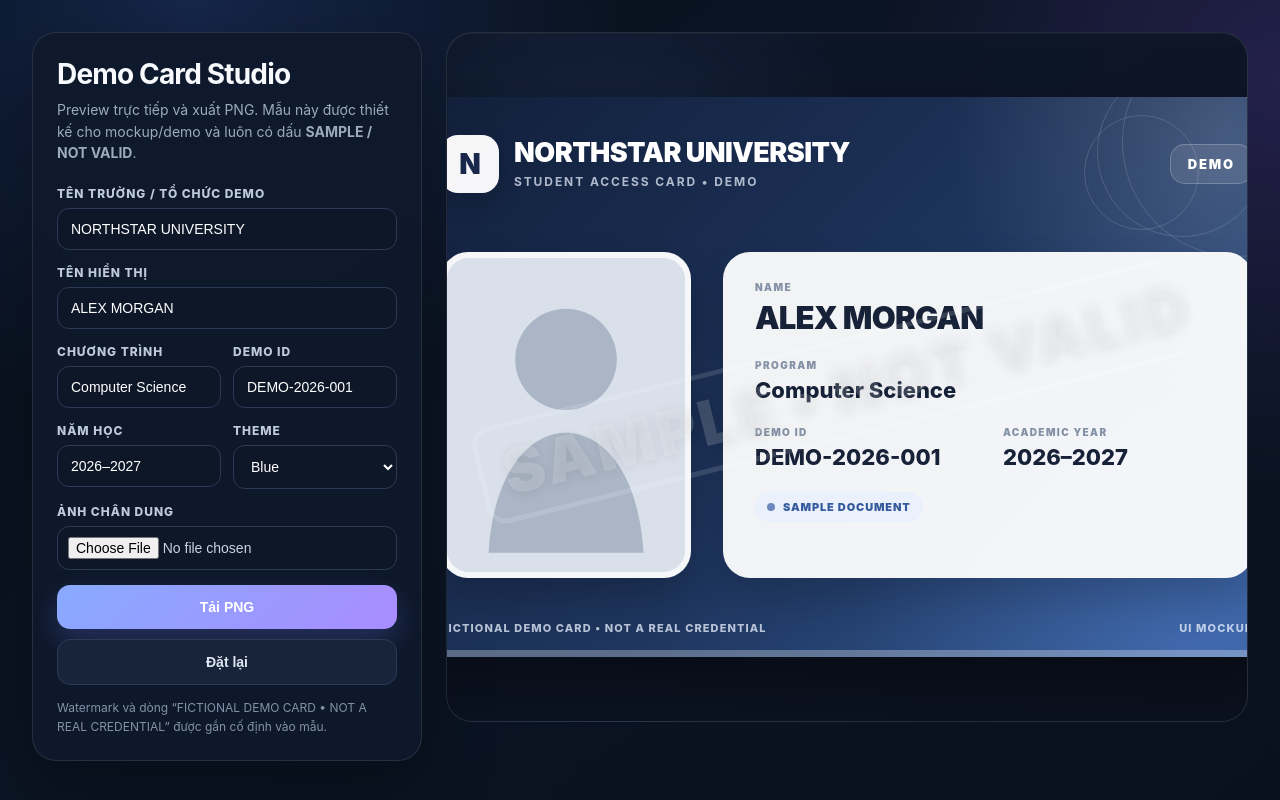
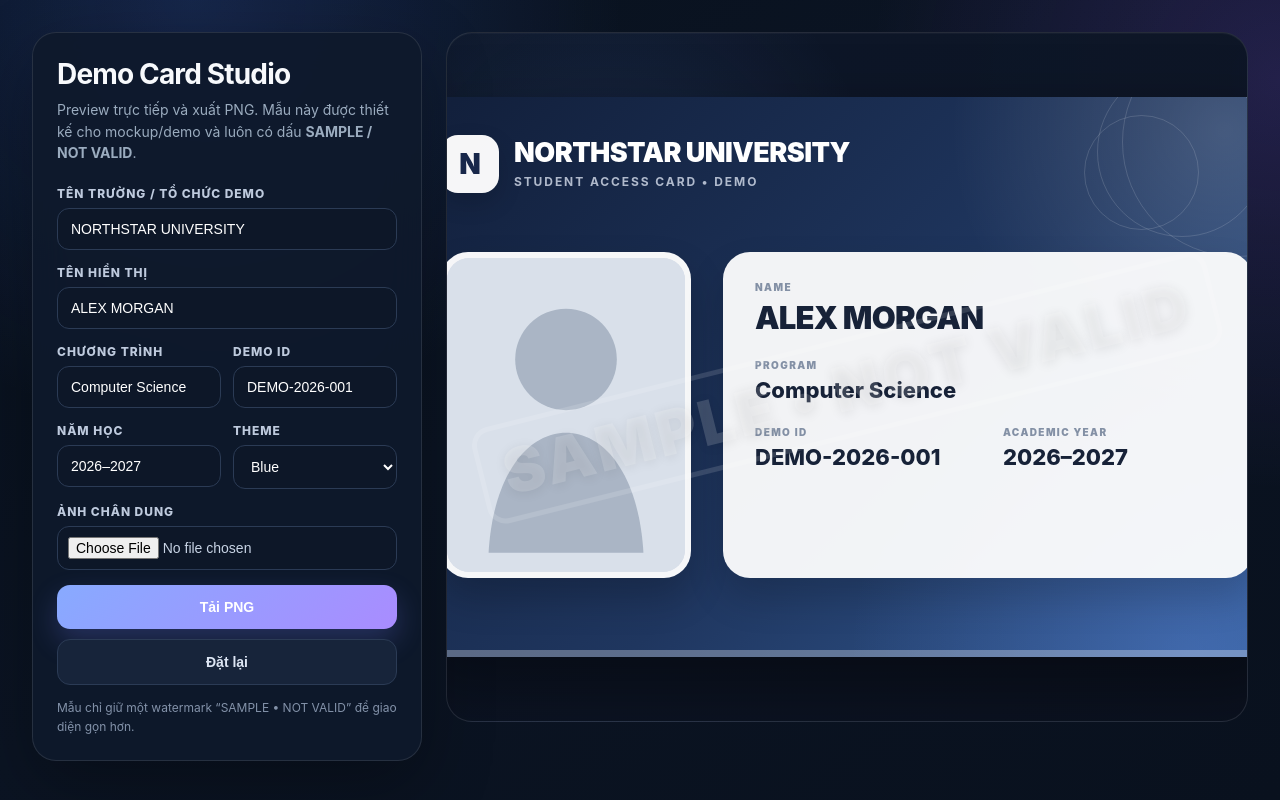
Before and after one commit to membeo369-jpg/demo-card-generator, a Flask app: page / in a window 1280 px wide. Run offline with Flask 3, Linux system fonts and the light colour scheme.

Commit message:
Add files via upload

```diff
--- a/templates/index.html
+++ b/templates/index.html
@@ -238,16 +238,6 @@
       font-weight: 750;
     }
 
-    .demo-badge {
-      padding: 11px 17px;
-      border-radius: 15px;
-      border: 1px solid rgba(255,255,255,.22);
-      background: rgba(255,255,255,.10);
-      font-size: 13px;
-      letter-spacing: .14em;
-      font-weight: 900;
-    }
-
     .content {
       position: absolute;
       left: 44px;
@@ -313,41 +303,6 @@
       font-size: 31px;
       font-weight: 950;
       letter-spacing: -.025em;
-    }
-
-    .status {
-      display: inline-flex;
-      align-items: center;
-      gap: 8px;
-      width: fit-content;
-      border-radius: 999px;
-      padding: 8px 12px;
-      background: #eaf0fc;
-      color: #355b9c;
-      font-size: 11px;
-      font-weight: 900;
-      letter-spacing: .08em;
-    }
-
-    .status-dot {
-      width: 8px;
-      height: 8px;
-      border-radius: 50%;
-      background: #6d88bd;
-    }
-
-    .footer {
-      position: absolute;
-      left: 44px;
-      right: 44px;
-      bottom: 22px;
-      z-index: 3;
-      display: flex;
-      justify-content: space-between;
-      font-size: 11px;
-      font-weight: 800;
-      letter-spacing: .10em;
-      color: rgba(235,242,255,.75);
     }
 
     .watermark {
@@ -449,7 +404,7 @@
     <button class="secondary" id="resetBtn" type="button">Đặt lại</button>
 
     <div class="note">
-      Watermark và dòng “FICTIONAL DEMO CARD • NOT A REAL CREDENTIAL” được gắn cố định vào mẫu.
+      Mẫu chỉ giữ một watermark “SAMPLE • NOT VALID” để giao diện gọn hơn.
     </div>
   </section>
 
@@ -469,7 +424,7 @@
           </div>
         </div>
 
-        <div class="demo-badge">DEMO</div>
+
       </div>
 
       <div class="content">
@@ -501,22 +456,10 @@
             <div class="k">ACADEMIC YEAR</div>
             <div class="v" id="yearText">2026–2027</div>
           </div>
-
-          <div class="wide">
-            <div class="status">
-              <span class="status-dot"></span>
-              SAMPLE DOCUMENT
-            </div>
-          </div>
         </div>
       </div>
 
       <div class="watermark">SAMPLE • NOT VALID</div>
-
-      <div class="footer">
-        <span>FICTIONAL DEMO CARD • NOT A REAL CREDENTIAL</span>
-        <span>UI MOCKUP</span>
-      </div>
 
       <div class="safe-strip"></div>
     </div>
```
